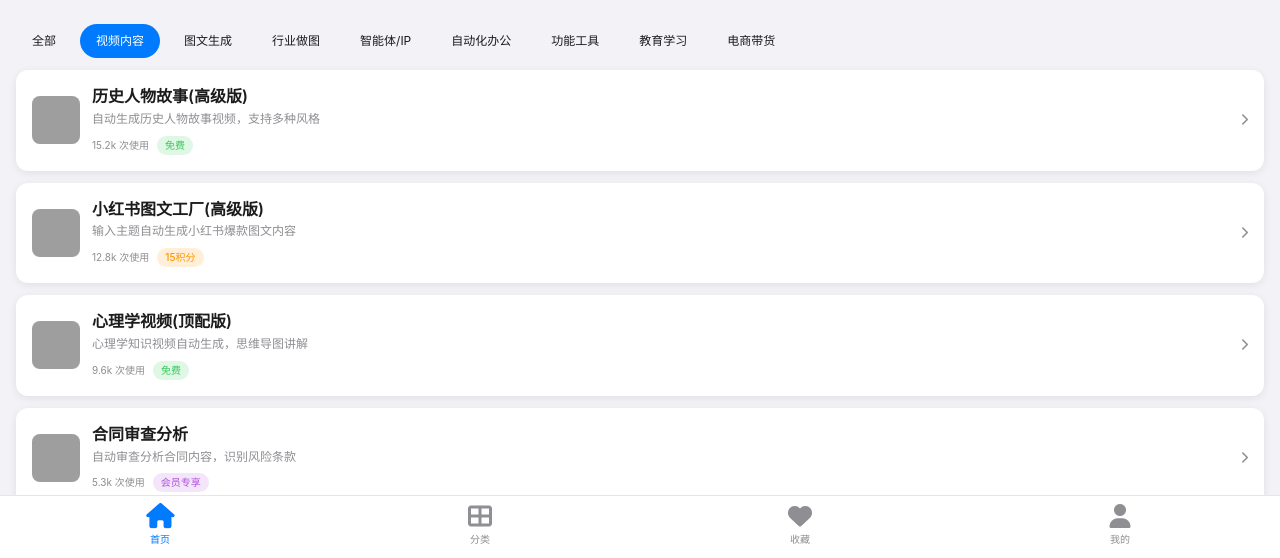
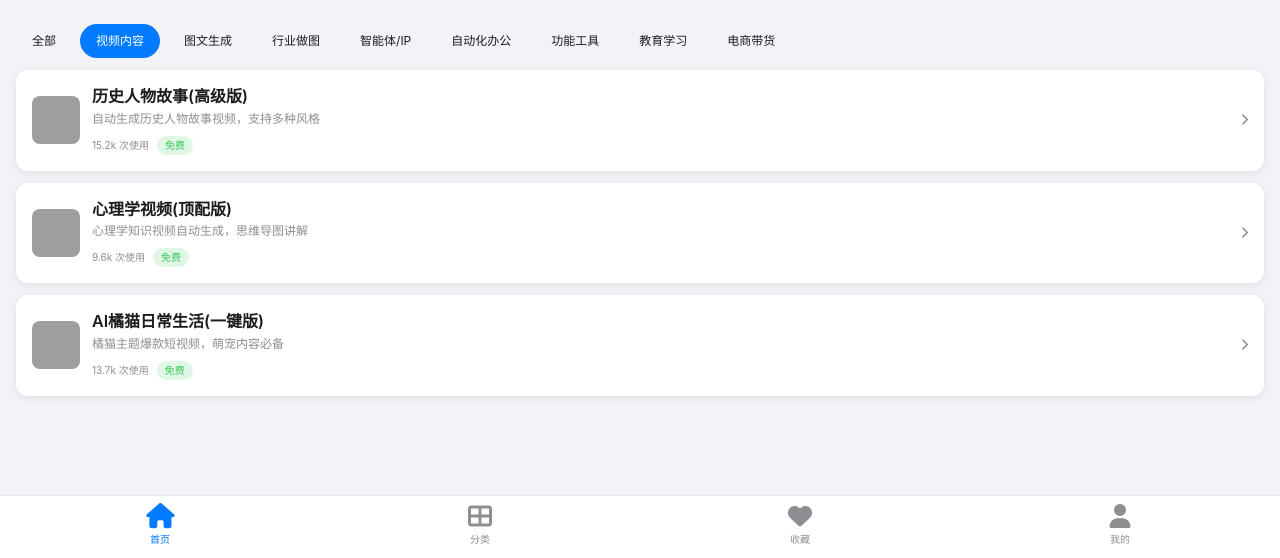
Before and after one commit to davidwuwu001/coze-workflow-h5, a plain HTML site: page index.html in a window 1280 px wide. Both pictures are taken after a click on the element "视频内容". Shown: the part 222-780 px from the top of the page. Drawn offline with nearby package versions, Linux system fonts and the light colour scheme; grey boxes are pictures that could not be loaded.

Commit message:
实现首页分类标签筛选功能
✨ 新功能：
- 为每个工作流卡片添加 data-category 属性
- 点击分类标签可筛选显示对应分类的工作流
- 点击全部显示所有工作流
- 添加淡入动画效果，提升用户体验

🎨 分类映射：
- video: 视频内容（历史人物、心理学、AI橘猫）
- image: 图文生成（小红书图文）
- industry: 行业做图（祝福海报）
- agent: 智能体/IP（马云梦想引擎）
- office: 自动化办公（合同审查）
- tool: 功能工具（视频标题生成器）
- edu: 教育学习（儿童绘本）
- ecom: 电商带货（古诗词文学视频）

```diff
--- a/index.html
+++ b/index.html
@@ -132,10 +132,10 @@
                 </div>
 
                 <!-- 工作流列表 -->
-                <div class="workflow-list px-lg pb-lg">
+                <div class="workflow-list px-lg pb-lg" id="workflowList">
 
-                    <!-- 工作流卡片 1 - 免费 -->
-                    <a href="detail.html" class="workflow-card">
+                    <!-- 工作流卡片 1 - 视频内容 -->
+                    <a href="detail.html" class="workflow-card" data-category="video">
                         <div class="card-icon">
                             <img src="https://images.unsplash.com/photo-1604580864964-0462f5d5b1a8?w=96&h=96&fit=crop" alt="历史人物故事">
                         </div>
@@ -150,8 +150,8 @@
                         <i class="fas fa-chevron-right arrow"></i>
                     </a>
 
-                    <!-- 工作流卡片 2 - 积分 -->
-                    <a href="detail.html" class="workflow-card">
+                    <!-- 工作流卡片 2 - 图文生成 -->
+                    <a href="detail.html" class="workflow-card" data-category="image">
                         <div class="card-icon">
                             <img src="https://images.unsplash.com/photo-1611162616305-c69b3fa7fbe0?w=96&h=96&fit=crop" alt="小红书图文工厂">
                         </div>
@@ -166,8 +166,8 @@
                         <i class="fas fa-chevron-right arrow"></i>
                     </a>
 
-                    <!-- 工作流卡片 3 - 免费 -->
-                    <a href="detail.html" class="workflow-card">
+                    <!-- 工作流卡片 3 - 视频内容 -->
+                    <a href="detail.html" class="workflow-card" data-category="video">
                         <div class="card-icon">
                             <img src="https://images.unsplash.com/photo-1507003211169-0a1dd7228f2d?w=96&h=96&fit=crop" alt="心理学视频">
                         </div>
@@ -182,8 +182,8 @@
                         <i class="fas fa-chevron-right arrow"></i>
                     </a>
 
-                    <!-- 工作流卡片 4 - 会员专享 -->
-                    <a href="detail.html" class="workflow-card">
+                    <!-- 工作流卡片 4 - 自动化办公 -->
+                    <a href="detail.html" class="workflow-card" data-category="office">
                         <div class="card-icon">
                             <img src="https://images.unsplash.com/photo-1450101499163-c8848c66ca85?w=96&h=96&fit=crop" alt="合同审查分析">
                         </div>
@@ -198,8 +198,8 @@
                         <i class="fas fa-chevron-right arrow"></i>
                     </a>
 
-                    <!-- 工作流卡片 5 - 积分 -->
-                    <a href="detail.html" class="workflow-card">
+                    <!-- 工作流卡片 5 - 智能体/IP -->
+                    <a href="detail.html" class="workflow-card" data-category="agent">
                         <div class="card-icon">
                             <img src="https://images.unsplash.com/photo-1560472354-b33ff0c44a43?w=96&h=96&fit=crop" alt="马云梦想引擎">
                         </div>
@@ -214,8 +214,8 @@
                         <i class="fas fa-chevron-right arrow"></i>
                     </a>
 
-                    <!-- 工作流卡片 6 - 免费 -->
-                    <a href="detail.html" class="workflow-card">
+                    <!-- 工作流卡片 6 - 教育学习 -->
+                    <a href="detail.html" class="workflow-card" data-category="edu">
                         <div class="card-icon">
                             <img src="https://images.unsplash.com/photo-1503454537195-1dcabb73ffb9?w=96&h=96&fit=crop" alt="一键儿童绘本">
                         </div>
@@ -230,8 +230,8 @@
                         <i class="fas fa-chevron-right arrow"></i>
                     </a>
 
-                    <!-- 工作流卡片 7 - 免费 -->
-                    <a href="detail.html" class="workflow-card">
+                    <!-- 工作流卡片 7 - 行业做图 -->
+                    <a href="detail.html" class="workflow-card" data-category="industry">
                         <div class="card-icon">
                             <img src="https://images.unsplash.com/photo-1513151233558-d860c5398176?w=96&h=96&fit=crop" alt="祝福海报出图">
                         </div>
@@ -246,8 +246,8 @@
                         <i class="fas fa-chevron-right arrow"></i>
                     </a>
 
-                    <!-- 工作流卡片 8 - 积分 -->
-                    <a href="detail.html" class="workflow-card">
+                    <!-- 工作流卡片 8 - 电商带货 -->
+                    <a href="detail.html" class="workflow-card" data-category="ecom">
                         <div class="card-icon">
                             <img src="https://images.unsplash.com/photo-1481627834876-b7833e8f5570?w=96&h=96&fit=crop" alt="古诗词文学视频">
                         </div>
@@ -262,8 +262,8 @@
                         <i class="fas fa-chevron-right arrow"></i>
                     </a>
 
-                    <!-- 工作流卡片 9 - 免费 -->
-                    <a href="detail.html" class="workflow-card">
+                    <!-- 工作流卡片 9 - 功能工具 -->
+                    <a href="detail.html" class="workflow-card" data-category="tool">
                         <div class="card-icon">
                             <img src="https://images.unsplash.com/photo-1611162617474-5b21e879e113?w=96&h=96&fit=crop" alt="视频标题封面生成器">
                         </div>
@@ -278,8 +278,8 @@
                         <i class="fas fa-chevron-right arrow"></i>
                     </a>
 
-                    <!-- 工作流卡片 10 - 免费 -->
-                    <a href="detail.html" class="workflow-card">
+                    <!-- 工作流卡片 10 - 视频内容 -->
+                    <a href="detail.html" class="workflow-card" data-category="video">
                         <div class="card-icon">
                             <img src="https://images.unsplash.com/photo-1574158622682-e40e69881006?w=96&h=96&fit=crop" alt="AI橘猫日常生活">
                         </div>
@@ -406,7 +406,29 @@
         // 分类标签切换功能
         (function() {
             const tabs = document.querySelectorAll('.category-tab');
+            const workflowCards = document.querySelectorAll('.workflow-card');
 
+            // 筛选工作流
+            function filterWorkflows(category) {
+                workflowCards.forEach(card => {
+                    if (category === 'all') {
+                        // 显示所有卡片
+                        card.style.display = 'flex';
+                        // 添加淡入动画
+                        card.style.animation = 'fadeIn 0.3s ease';
+                    } else {
+                        // 根据分类筛选
+                        if (card.dataset.category === category) {
+                            card.style.display = 'flex';
+                            card.style.animation = 'fadeIn 0.3s ease';
+                        } else {
+                            card.style.display = 'none';
+                        }
+                    }
+                });
+            }
+
+            // 标签点击事件
             tabs.forEach(tab => {
                 tab.addEventListener('click', () => {
                     // 移除所有激活状态
@@ -414,11 +436,27 @@
                     // 添加当前激活状态
                     tab.classList.add('active');
 
-                    // 获取分类类型（可用于后续筛选功能）
+                    // 获取分类类型并筛选
                     const category = tab.dataset.category;
-                    console.log('Selected category:', category);
+                    filterWorkflows(category);
                 });
             });
+
+            // 添加淡入动画样式
+            const style = document.createElement('style');
+            style.textContent = `
+                @keyframes fadeIn {
+                    from {
+                        opacity: 0;
+                        transform: translateY(10px);
+                    }
+                    to {
+                        opacity: 1;
+                        transform: translateY(0);
+                    }
+                }
+            `;
+            document.head.appendChild(style);
         })();
     </script>
 </body>
```
